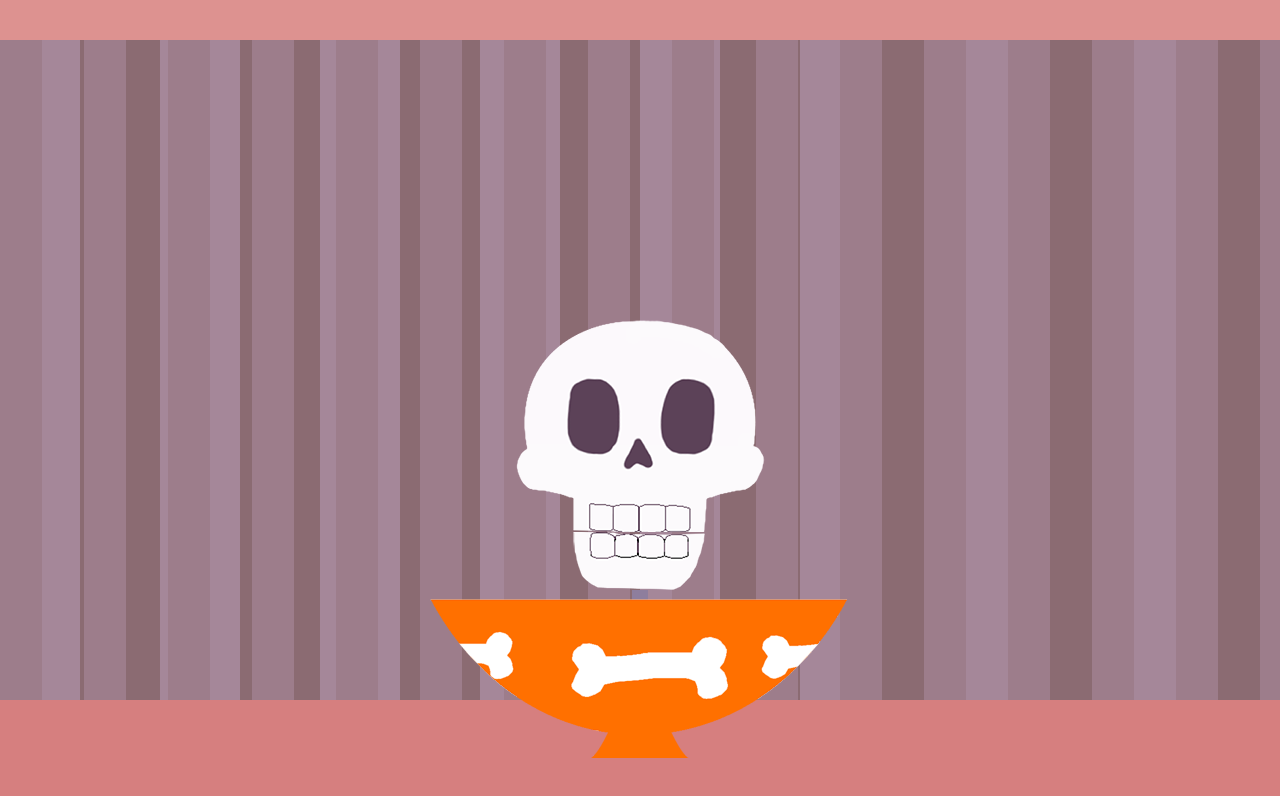
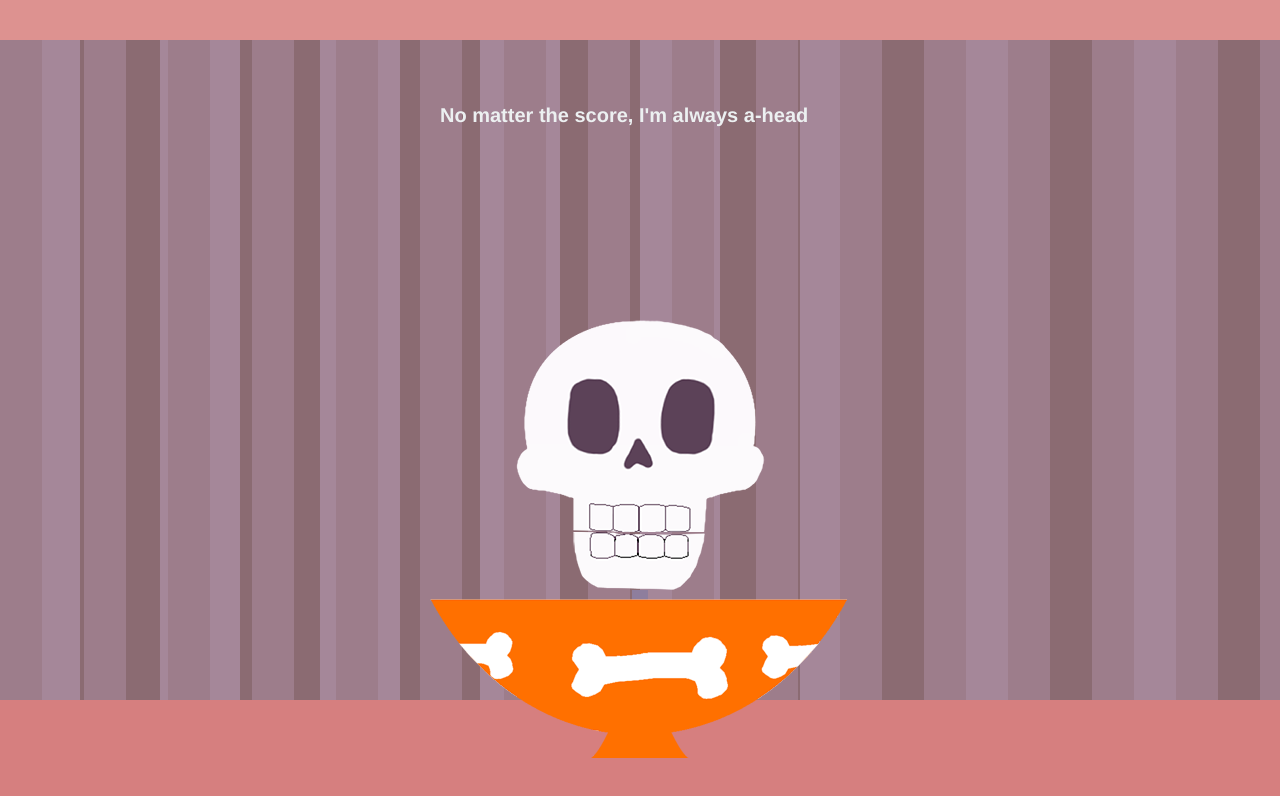
Before and after one commit to ToxicWar/cackling-skull, a plain HTML site: page index.html in a window 1280 px wide. Both pictures are taken after a click on the element 640 px from the left and 455 px from the top of the page. Drawn offline with Linux system fonts and the light colour scheme.

Commit message:
Updated gh-pages

```diff
--- a/css/main.css
+++ b/css/main.css
@@ -10,7 +10,9 @@ body {
   padding-bottom: 100px;
   background-color: #8b6b72;
   background-image: linear-gradient(90deg, #9d7d8b 50%, transparent 50%), linear-gradient(90deg, #a58799 50%, transparent 50%), linear-gradient(90deg, #8b6b72 50%, transparent 50%);
-  background-size: 84px, 160px, 128px; }
+  background-size: 84px, 160px, 128px;
+  font-family: "Helvetica Neue", Helvetica, Arial, sans-serif;
+  color: #333333; }
 
 #shelf-top {
   width: 100%;
@@ -66,6 +68,20 @@ body {
   height: 58px;
   z-index: 10; }
 
+#message-box {
+  position: absolute;
+  left: 50%;
+  margin-left: -200px;
+  width: 400px;
+  top: 100px; }
+
+#message-box p {
+  font-size: 20px;
+  color: #ecf0f1;
+  font-weight: bold;
+  line-height: 30px;
+  margin: 0 0 10px; }
+
 /*
  *  Animation
  */
--- a/index.html
+++ b/index.html
@@ -15,6 +15,8 @@
 
         <div id="shelf-top"></div>
 
+        <div id="message-box"></div>
+
         <div id="skull-full">
             <div id="skull"></div>
             <div id="jaw"></div>
--- /dev/null
+++ b/jokes.json
@@ -0,0 +1,6 @@
+{
+	"jokes": [
+    	"No matter the score, I'm always a-head",
+		"I'd lend you a hand, but I don't seem to have any!"
+	]
+}
--- a/js/all.min.js
+++ b/js/all.min.js
@@ -1 +1 @@
-(function(){jQuery(function(t){var n;return n=function(t,n){return setTimeout(n,t)},t("#skull-full").on("click",function(){var t;return t=this,this.style.animation="press 500ms 2 alternate",this.style.webkitAnimation="press 500ms 2 alternate",n(1e3,function(){return t.style.animation="",t.style.webkitAnimation=""})})})}).call(this);
+(function(){jQuery(function(t){var n,e,i,r;return e=null,n=function(t,n){return setTimeout(n,t)},t("#skull-full").on("click",function(){var t;return t=this,this.style.animation="press 500ms 2 alternate",this.style.webkitAnimation="press 500ms 2 alternate",n(1e3,function(){return t.style.animation="",t.style.webkitAnimation="",r()})}),i=function(){return t.getJSON("/jokes.json",function(t){return e=t.jokes})},i(),r=function(){return t("#message-box").html("<p>"+e[Math.floor(Math.random()*e.length)]+"</p>")}})}).call(this);
--- a/js/main.js
+++ /dev/null
@@ -1 +0,0 @@
-(function(){jQuery(function(t){var n;return n=function(n){return t(n).attr("class","")},t("#skull-full").on("click",function(){return t(this).attr("class","pressure")})})}).call(this);
```
